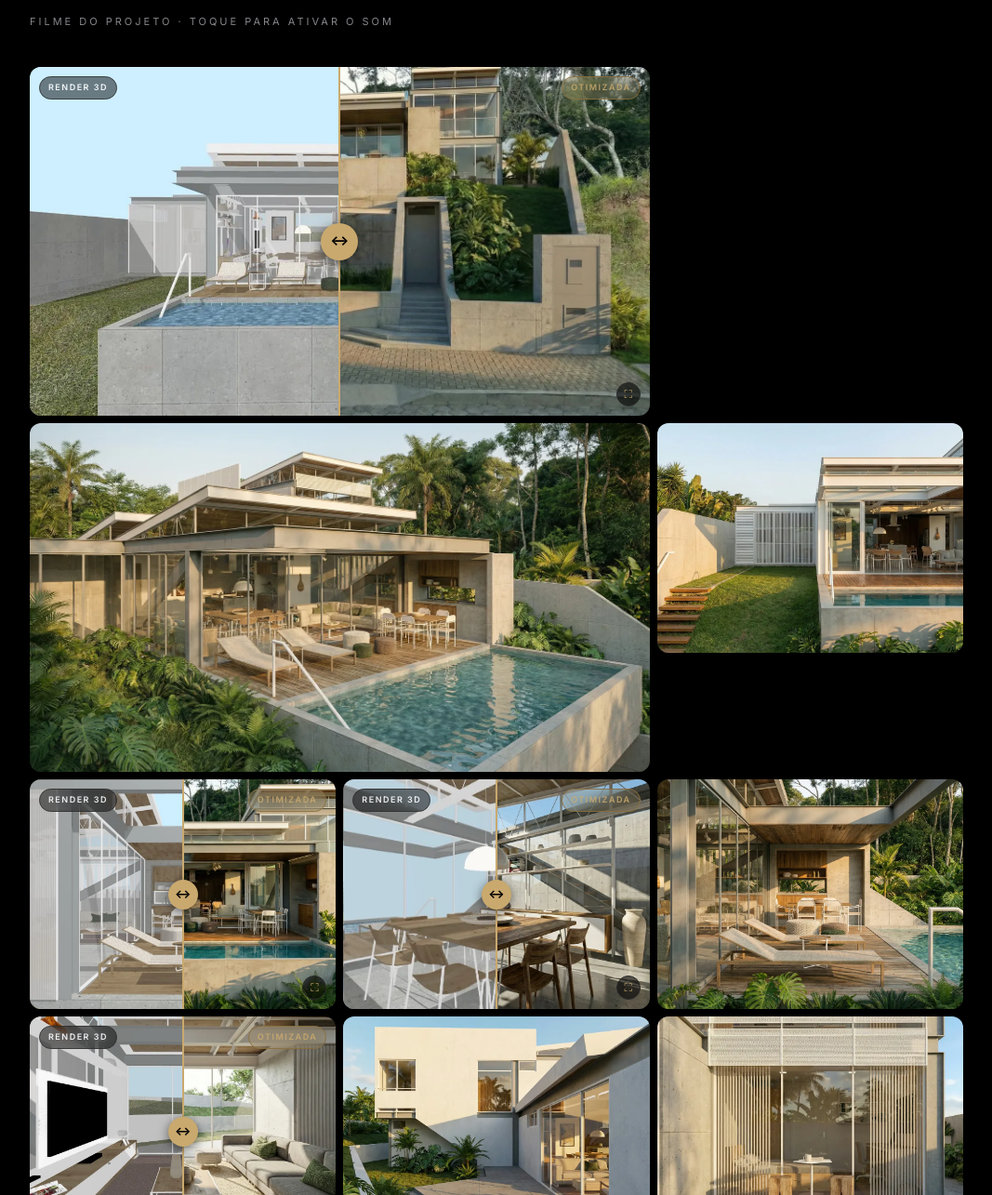
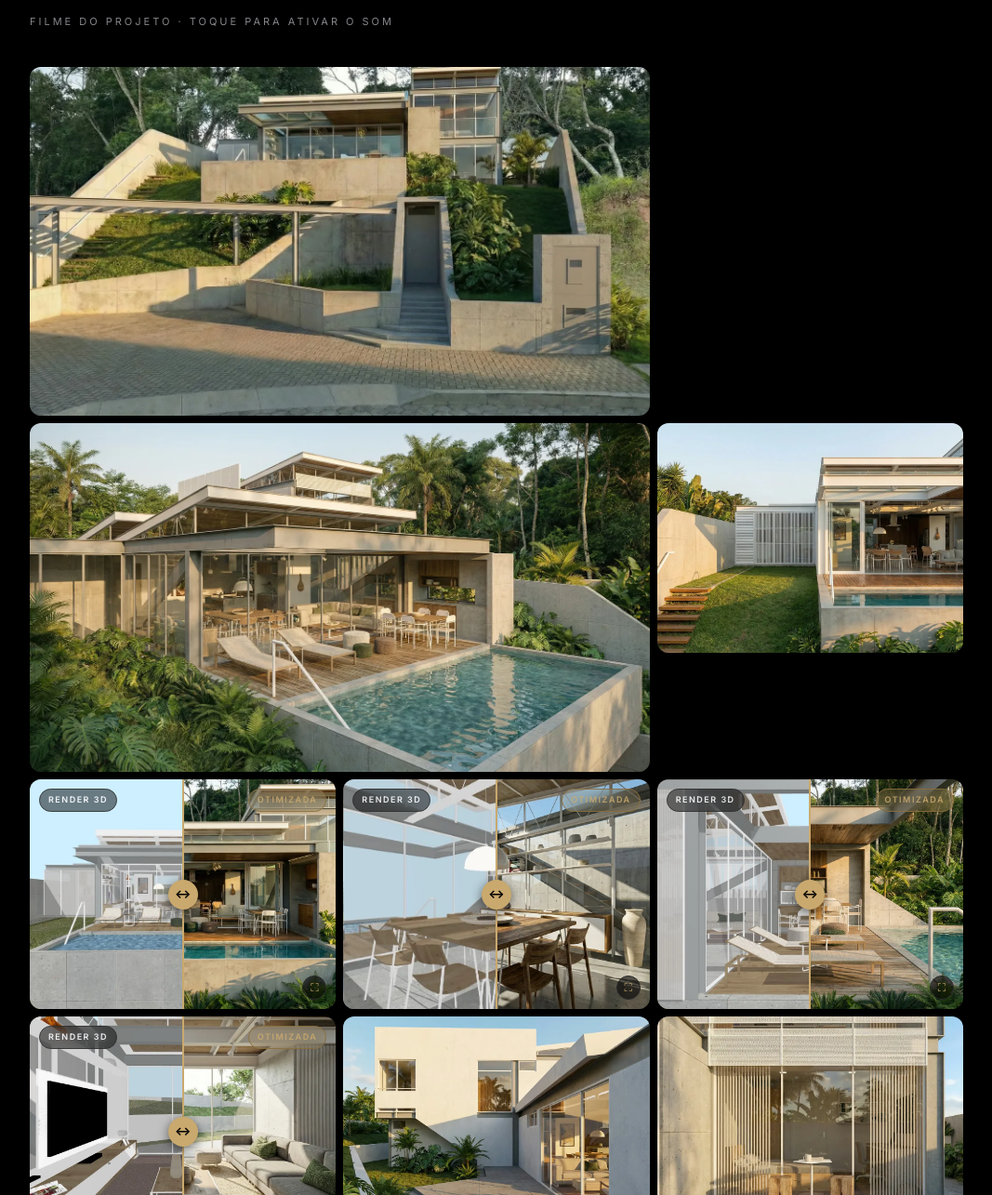
Before and after one commit to Makraupp/portfolio-mkraupp, a plain HTML site: page index.html in a window 1280 px wide. Shown: the part 7873-9158 px from the top of the page at 93% size, without its empty margins (106-1173 px from the left). Drawn offline with Linux system fonts and the light colour scheme.

Commit message:
Corrige duas duplas render/foto trocadas na Casa Vista
01-render era a fachada frontal com piscina, estava na foto da fachada de
acesso; passou pra vista2/02. 02-render era o deck lounge, estava na
frontal; passou pra vista2/03. As duplas 04 e 07 ja estavam corretas.
vista2/01 fica como imagem simples, nao existe render dela.

Co-Authored-By: Claude Opus 5 <noreply@anthropic.com>

```diff
--- a/index.html
+++ b/index.html
@@ -429,18 +429,18 @@
   <div class="vimeo-cap">Filme do projeto · toque para ativar o som</div>
 
   <div class="gallery">
-    <figure class="wide paired" data-render="assets/pairs/vista/01-render.webp" data-real="assets/vista2/01.webp" data-scene="Implantação no relevo">
-      <img src="assets/vista2/01.webp" alt="Casa Vista implantada no relevo com piscina" loading="lazy">
-    </figure>
+    <figure class="wide"><img src="assets/vista2/01.webp" alt="Casa Vista — fachada de acesso e implantação no relevo" loading="lazy"></figure>
     <figure class="wide"><img src="assets/vista2/05.webp" alt="Casa Vista — volume de vidro e piscina" loading="lazy"></figure>
     <figure><img src="assets/vista2/06.webp" alt="Fachada e jardim" loading="lazy"></figure>
-    <figure class="paired" data-render="assets/pairs/vista/02-render.webp" data-real="assets/vista2/02.webp" data-scene="Estar aberto para a piscina">
-      <img src="assets/vista2/02.webp" alt="Estar aberto para a piscina" loading="lazy">
+    <figure class="paired" data-render="assets/pairs/vista/01-render.webp" data-real="assets/vista2/02.webp" data-scene="Fachada e piscina">
+      <img src="assets/vista2/02.webp" alt="Fachada aberta para a piscina" loading="lazy">
     </figure>
     <figure class="paired" data-render="assets/pairs/vista/04-render.webp" data-real="assets/vista2/04.webp" data-scene="Jantar com vista para a serra">
       <img src="assets/vista2/04.webp" alt="Jantar com vista para a serra" loading="lazy">
     </figure>
-    <figure><img src="assets/vista2/03.webp" alt="Terraço lounge coberto" loading="lazy"></figure>
+    <figure class="paired" data-render="assets/pairs/vista/02-render.webp" data-real="assets/vista2/03.webp" data-scene="Deck lounge e piscina">
+      <img src="assets/vista2/03.webp" alt="Deck lounge coberto junto à piscina" loading="lazy">
+    </figure>
     <figure class="paired" data-render="assets/pairs/vista/07-render.webp" data-real="assets/vista2/07.webp" data-scene="Living com vista para a piscina">
       <img src="assets/vista2/07.webp" alt="Living com vista para a piscina" loading="lazy">
     </figure>
```
